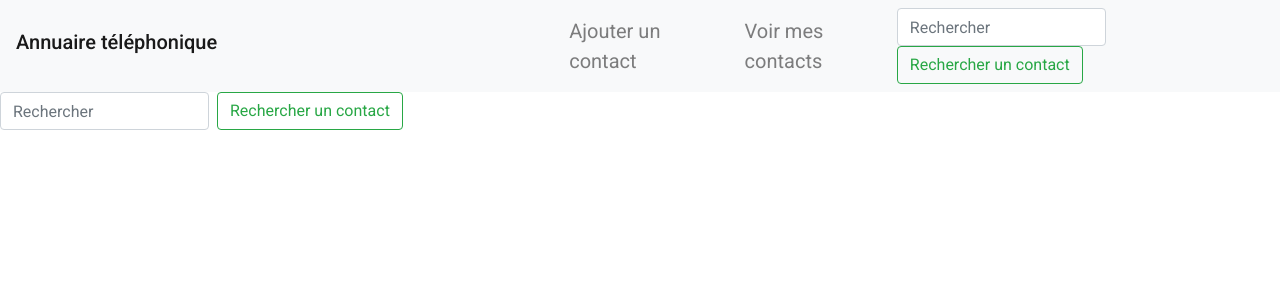
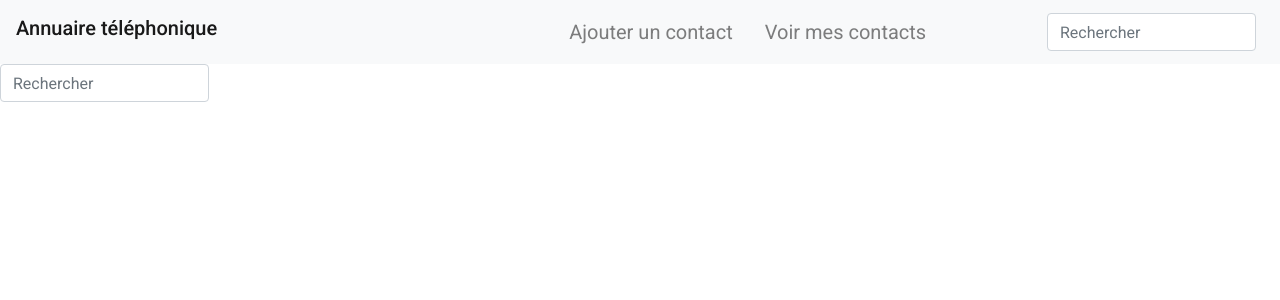
Before and after one commit to MaelChemeque/Annuaire, an Angular app in the folder client/: page /find in a window 1280 px wide. Shown: the top 300 px of the page. Built offline with nearby package versions, Linux system fonts and the light colour scheme.

Commit message:
forgot one file

```diff
--- a/client/src/app/find-contacts/find-contacts.component.html
+++ b/client/src/app/find-contacts/find-contacts.component.html
@@ -6,12 +6,12 @@
     aria-label="Search"
     id="searchField"
   />
-  <button
+  <!-- <button
     class="btn btn-outline-success my-2 my-sm-0"
     type="submit"
     (click)="searchContact()"
   >
-    Rechercher un contact
-  </button>
+    Rechercher un contac
+  </button> -->
 </form>
 <div *ngFor="let contact of contacts"> {{this.contact.last_name}}</div>
```
